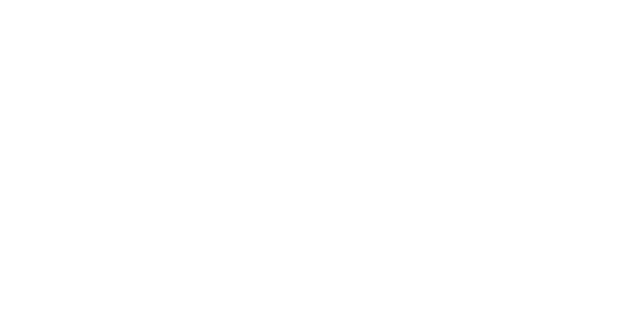
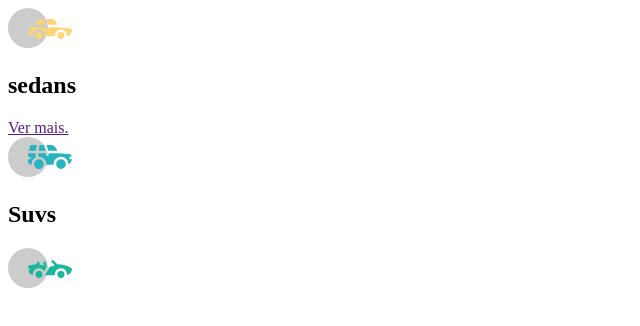
Before and after one commit to daniellefreitas23/carros, a plain HTML site: page index.html in a window 1280 px wide. Shown: the whole page, without its empty margins (0-640 px from the left). Drawn offline with Linux system fonts and the light colour scheme.

Commit message:
desenvolvimento do HTML

```diff
--- a/index.html
+++ b/index.html
@@ -9,21 +9,21 @@
 <body>
     <main>
         <section class="sedans">
-            <img src="" alt="">
-            <h2></h2>
-            <p></p>
-            <a href=""></a>
+            <img src="./imagens/icon-sedans.svg" alt="CARROS sedans">
+            <h2>sedans</h2>
+            <pEscolha um sedan pelo seu preço acessível e excelente economia de combustível. Ideal para dirigir na cidade ou na sua próxima viagem.></p>
+            <a href="">Ver mais.</a>
         </section>
 
         <section class="suvs">
-            <img src="" alt="">
-            <h2></h2>
+            <img src="./imagens/icon-suvs.svg" alt="">
+            <h2>Suvs</h2>
             <p></p>
             <a href=""></a>
         </section>
 
         <section class="luxuosos">
-            <img src="" alt="">
+            <img src="./imagens/icon-luxury.svg" alt="">
             <h2></h2>
             <p></p>
             <a href=""></a>
```
